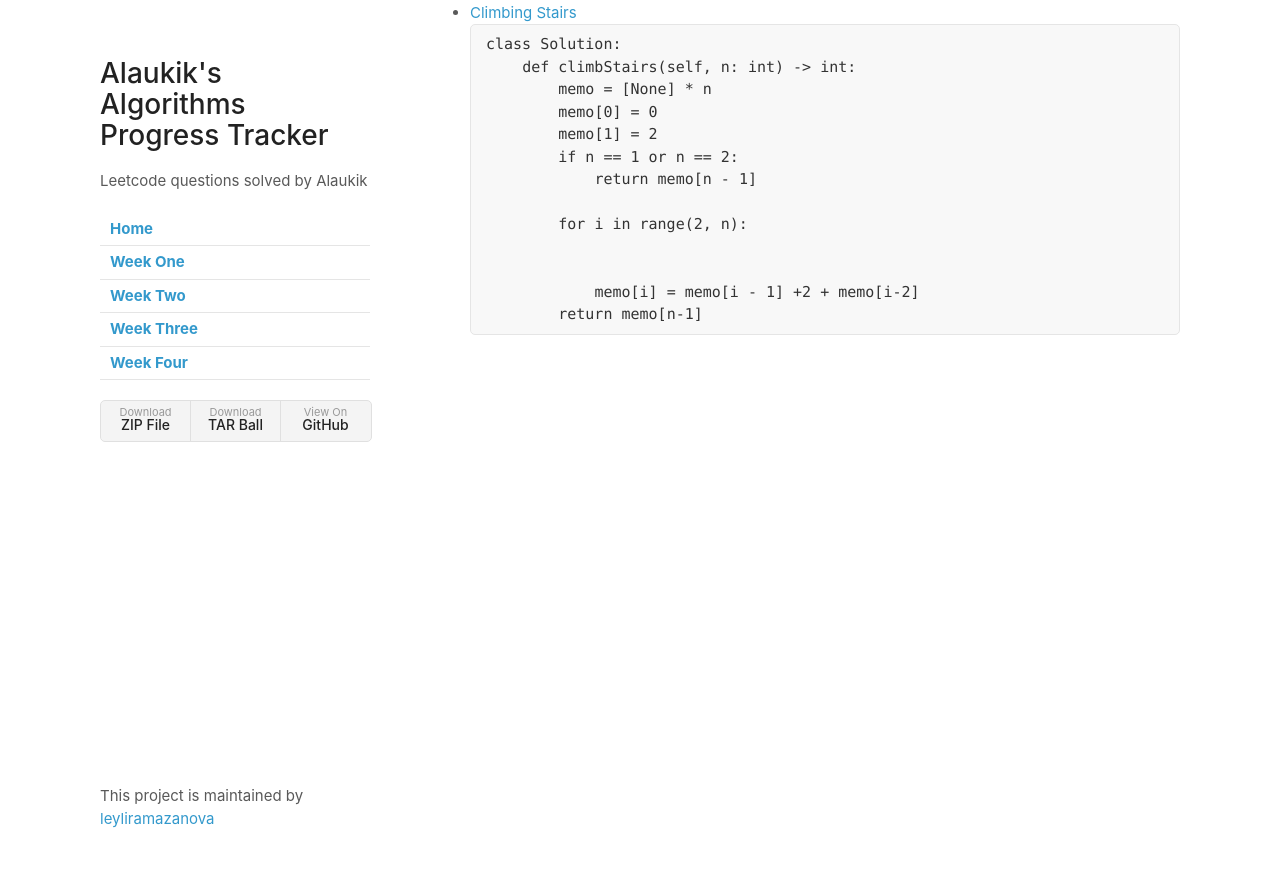
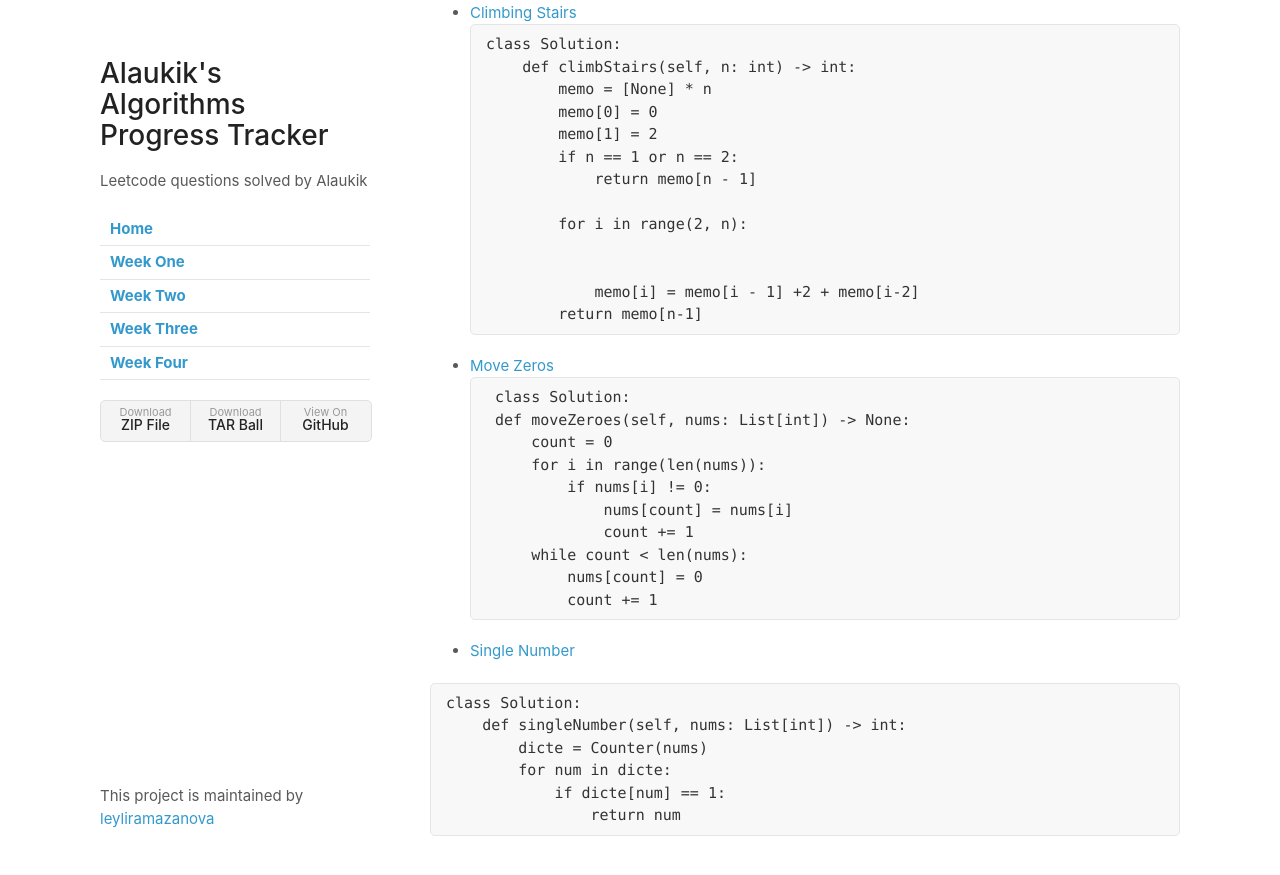
Before and after one commit to leyliramazanova/Five-Weeks-of-Leet-Code, a Jekyll site: the page built from weekFive.md, in a window 1280 px wide and 900 px high, scrolled down 2181 px. Shown: the top 875 px of the window. Built offline with Jekyll 4.4.1, drawn with Linux system fonts in a browser that asks for light colours; our own code applies the rules of GitHub Pages for plain Markdown files.

Commit message:
Update weekFive.md

````diff
--- a/weekFive.md
+++ b/weekFive.md
@@ -117,3 +117,29 @@
               memo[i] = memo[i - 1] +2 + memo[i-2]
           return memo[n-1]
  ```
+
+ - [Move Zeros](https://leetcode.com/problems/move-zeroes/submissions/)
+ ```python
+ class Solution:
+    def moveZeroes(self, nums: List[int]) -> None:
+        count = 0
+        for i in range(len(nums)):
+            if nums[i] != 0:
+                nums[count] = nums[i]
+                count += 1
+        while count < len(nums):
+            nums[count] = 0
+            count += 1
+  ```
+
+
+  - [Single Number](https://leetcode.com/problems/single-number/)
+
+```python
+class Solution:
+    def singleNumber(self, nums: List[int]) -> int:
+        dicte = Counter(nums)
+        for num in dicte:
+            if dicte[num] == 1:
+                return num
+```
````
